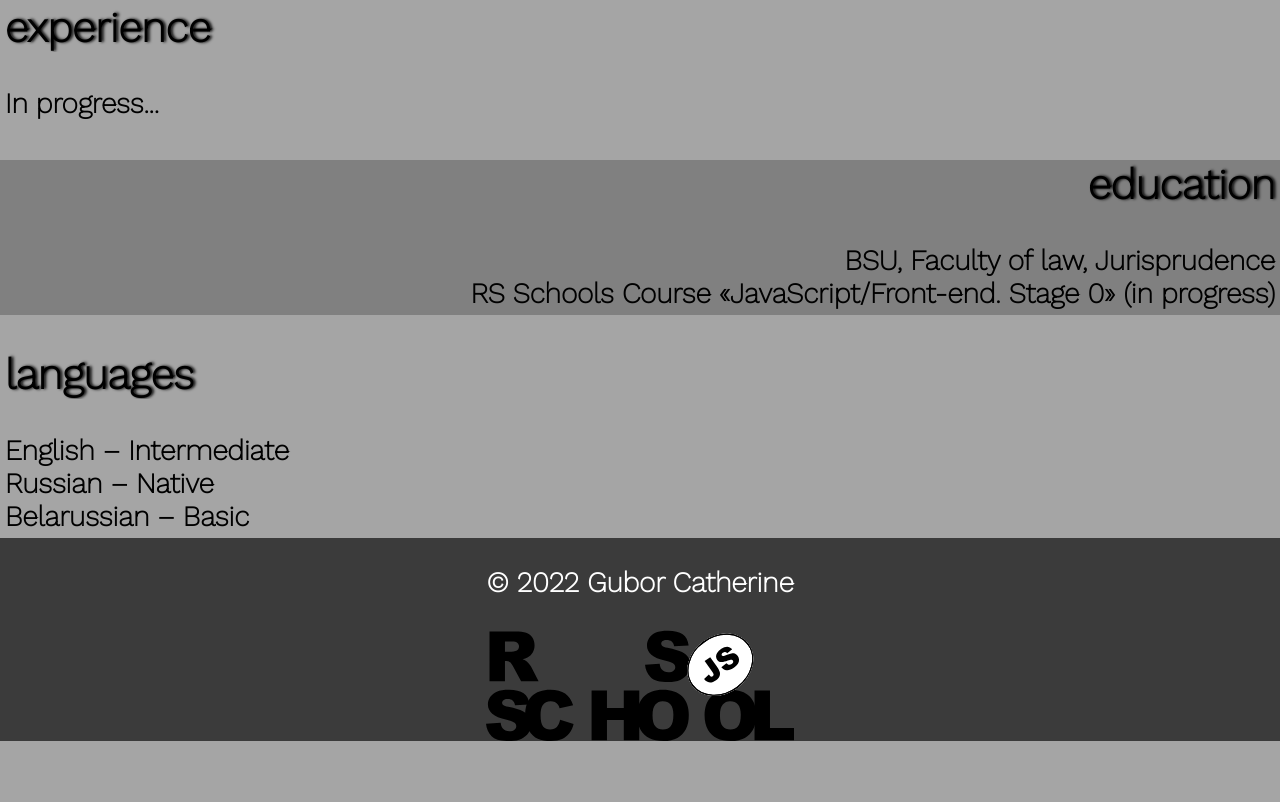
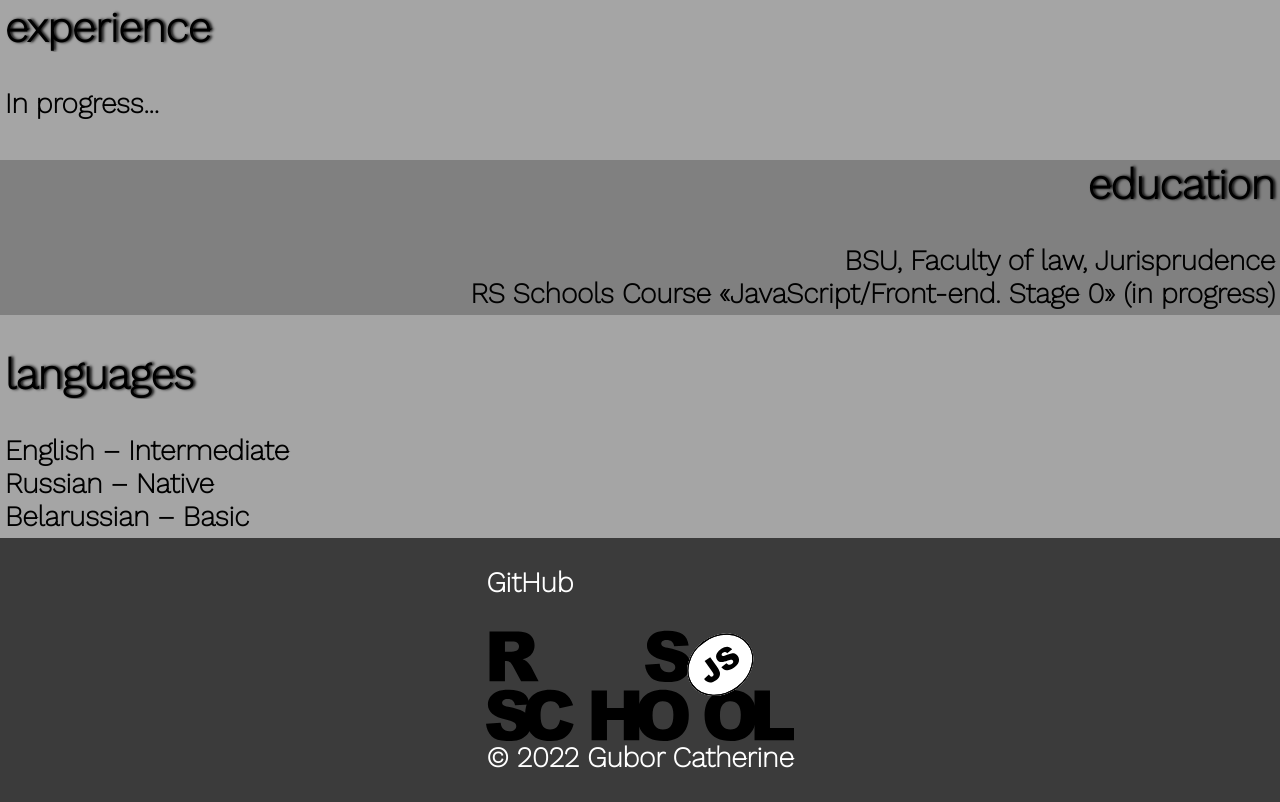
Before and after one commit to kepkaCB/rsschool-cv, a plain HTML site: page index.html in a window 1280 px wide. Shown: the part 1668-2470 px from the top of the page. Before the commit the page ends 2409 px from the top, so only its background shows below. Drawn offline with nearby package versions, Linux system fonts and the light colour scheme.

Commit message:
refactor: change structure of the footer

```diff
--- a/index.html
+++ b/index.html
@@ -117,8 +117,9 @@
 
     <footer class="footer">
         <div class="container">
+            <p><a class="link3" href="https://github.com/kepkaCB">GitHub</a></p>
+            <p><a href="https://rs.school/js/"><img src="assets/img/rs_school.svg" alt="rsschool image"></a></p>
             <p>© 2022 Gubor Catherine</p>
-            <p><a href="https://rs.school/js/"><img src="assets/img/rs_school.svg" alt="rsschool image"></a></p>
 
         </div>
     </footer>
--- a/style.css
+++ b/style.css
@@ -117,6 +117,13 @@ body {
         color: white;
     }
 
+    .link3 {
+        text-decoration: none;
+            color: white;
+            transition: .5s;
+            }
+
+
     .contact-list2 {
         text-align: right;
         list-style-position: inside;
@@ -152,7 +159,7 @@ body {
    .footer {
        display: flex;
        justify-content: space-between;
-        background: #3B3B3B;
+       background: #3B3B3B;
         color: white;
 
 
```
